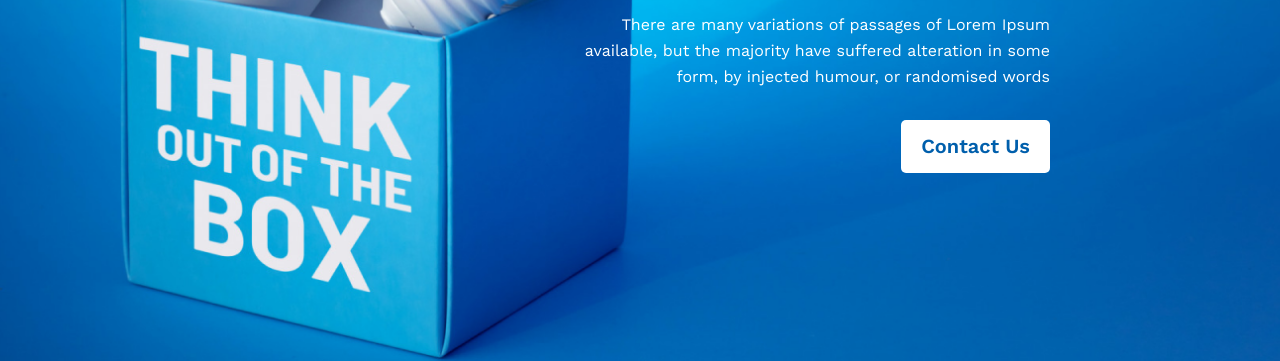
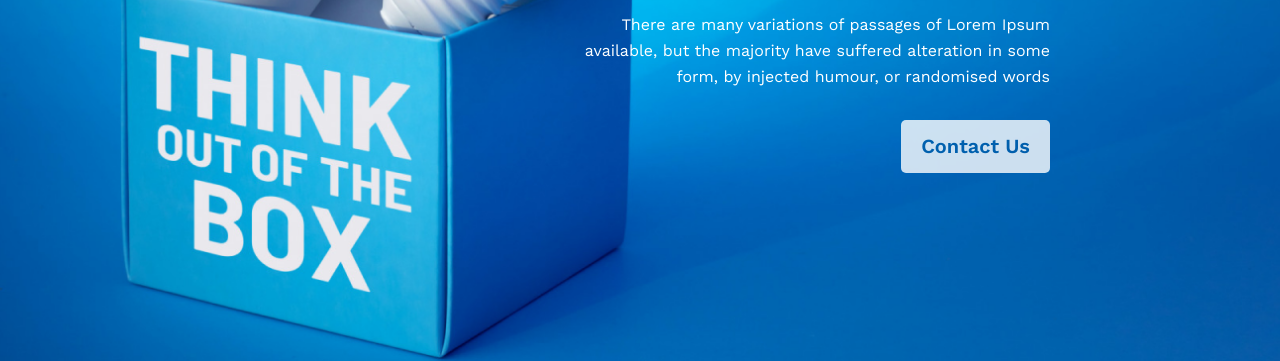
Before and after one commit to coder-abir/Think-out-of-box, a plain HTML site: page index.html in a window 1280 px wide. In both pictures the pointer is over the link "Contact Us". Shown: the part 439-800 px from the top of the page. Drawn offline with nearby package versions, Linux system fonts and the light colour scheme.

Commit message:
final changes

```diff
--- a/styles/style.css
+++ b/styles/style.css
@@ -47,8 +47,12 @@ p {
   padding: 15px 20px;
   border-radius: 5px;
   cursor: pointer;
+  transition: all .4s ease;
 }
 
+.btn:hover{
+  opacity: .8;
+}
 /* Universal Styles : End */
 
 /* Header/hero section : start */
@@ -91,6 +95,11 @@ p {
   color: #005fac;
   padding: 15px 20px;
   border-radius: 5px;
+  transition: all .4s ease;
+}
+
+.hero .content .btn:hover{
+  opacity: 0.8;
 }
 
 /* Header/hero section : end*/
@@ -263,6 +272,10 @@ textarea {
   cursor: pointer;
   font-weight: 600;
   color: #005fac;
+  transition: all .4s ease;
+}
+.contat_us .contact_form input[type="submit"]:hover{
+  opacity: .8;
 }
 .contact_image {
   width: 40%;
```
